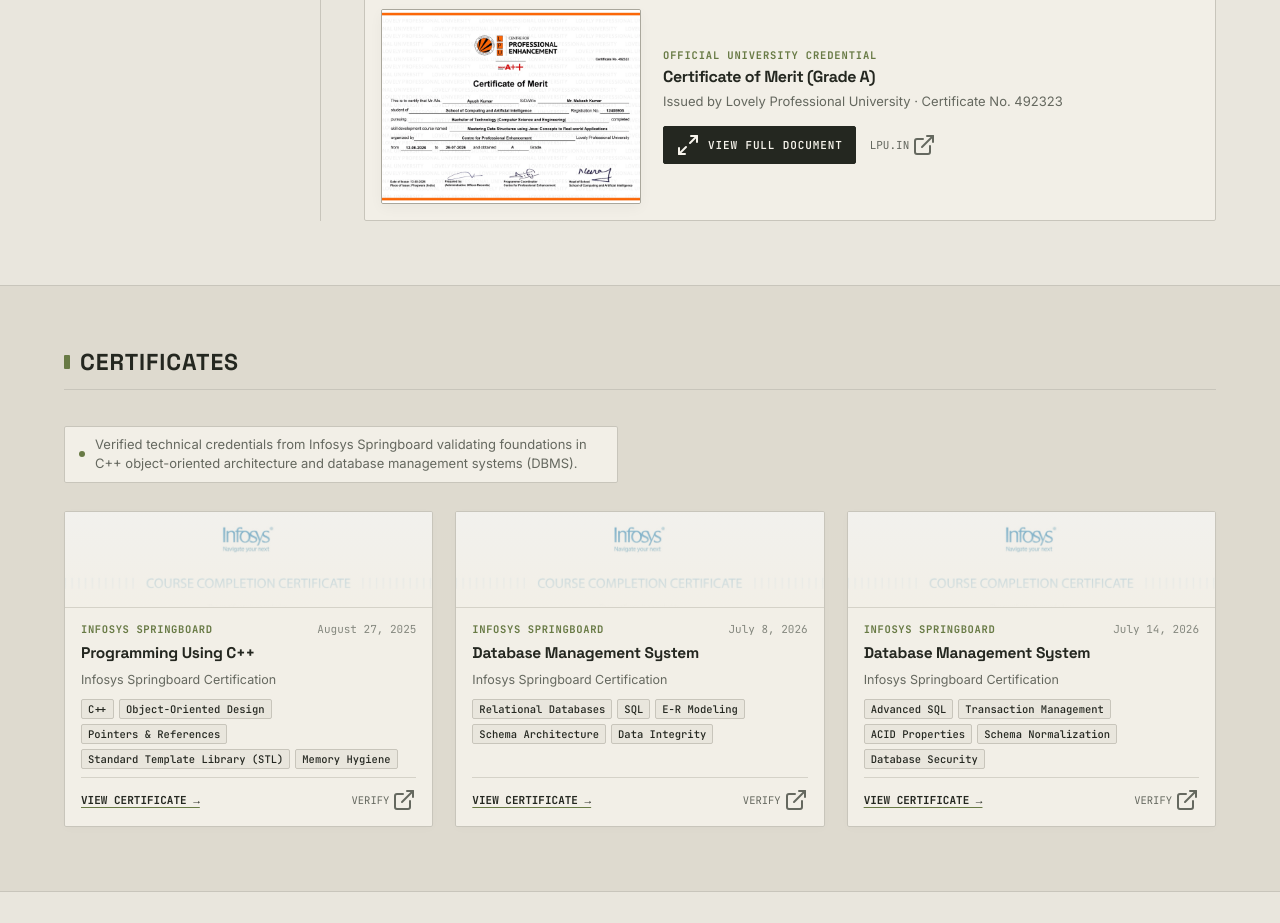
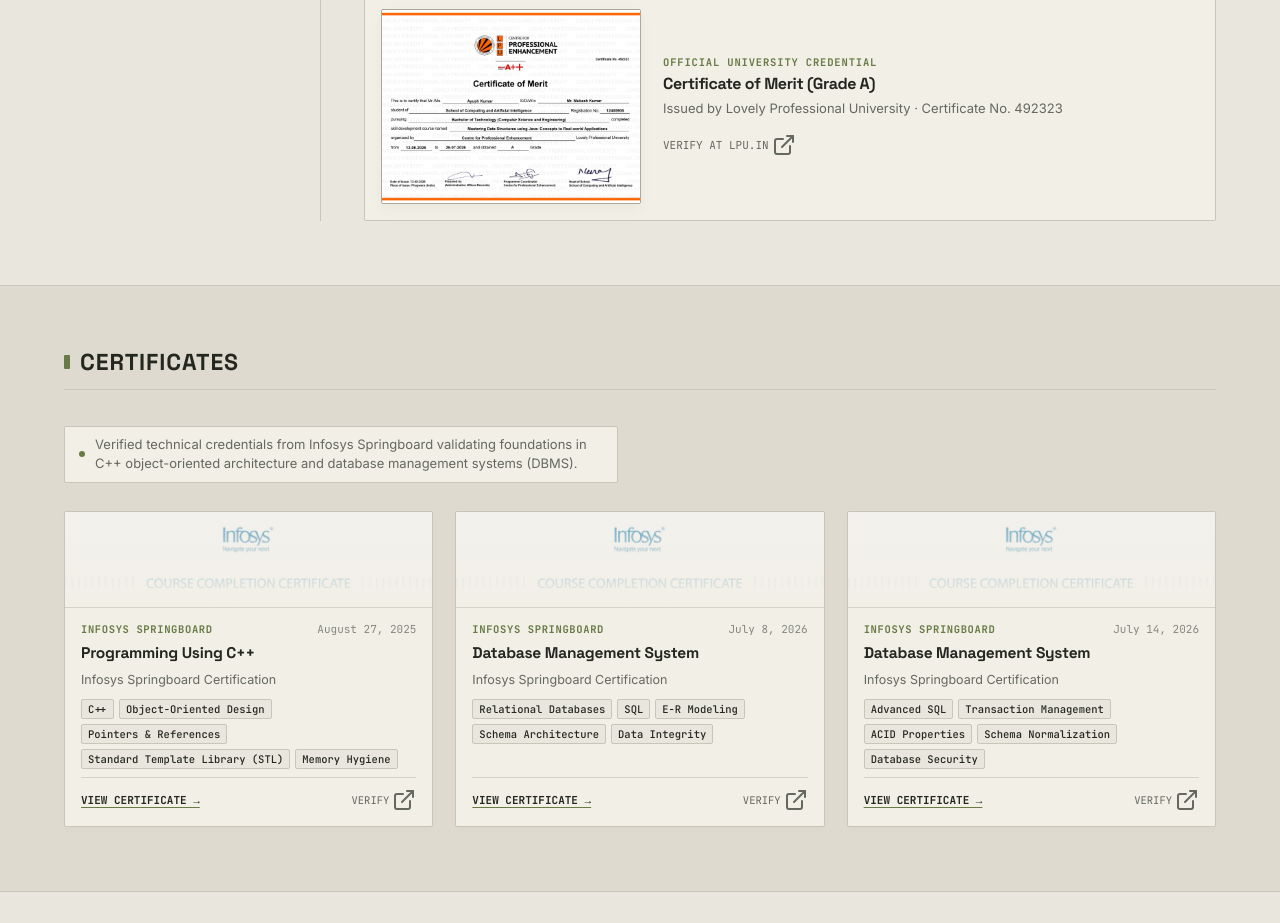
Before and after one commit to ImAyush06/portfolio, a React (Vite) app: page / in a window 1280 px wide. Shown: the part 4540-5463 px from the top of the page. Built offline with nearby package versions, Linux system fonts and the light colour scheme.

Commit message:
fix: remove black VIEW FULL DOCUMENT button from training certificate, keep direct click to open

```diff
--- a/src/components/sections/Experience.jsx
+++ b/src/components/sections/Experience.jsx
@@ -110,7 +110,6 @@
                   />
                   <div className="training-cert-hover-layer">
                     <Maximize2 className="w-5 h-5" />
-                    <span>VIEW DOCUMENT</span>
                   </div>
                 </div>
 
@@ -121,22 +120,14 @@
                     Issued by Lovely Professional University &middot; Certificate No. {item.certificateNo}
                   </p>
                   <div className="training-cert-dock-links">
-                    <button
-                      type="button"
-                      onClick={handleOpenCertificate}
-                      className="btn-editorial-primary btn-sm"
-                    >
-                      <Maximize2 className="w-3.5 h-3.5" />
-                      <span>VIEW FULL DOCUMENT</span>
-                    </button>
                     <a
                       href={item.verificationUrl}
                       target="_blank"
                       rel="noopener noreferrer"
                       className="training-cert-verify-link"
                     >
-                      <span>LPU.IN</span>
-                      <ExternalLink className="w-3 h-3" />
+                      <span>VERIFY AT LPU.IN</span>
+                      <ExternalLink className="w-3.5 h-3.5" />
                     </a>
                   </div>
                 </div>
```
